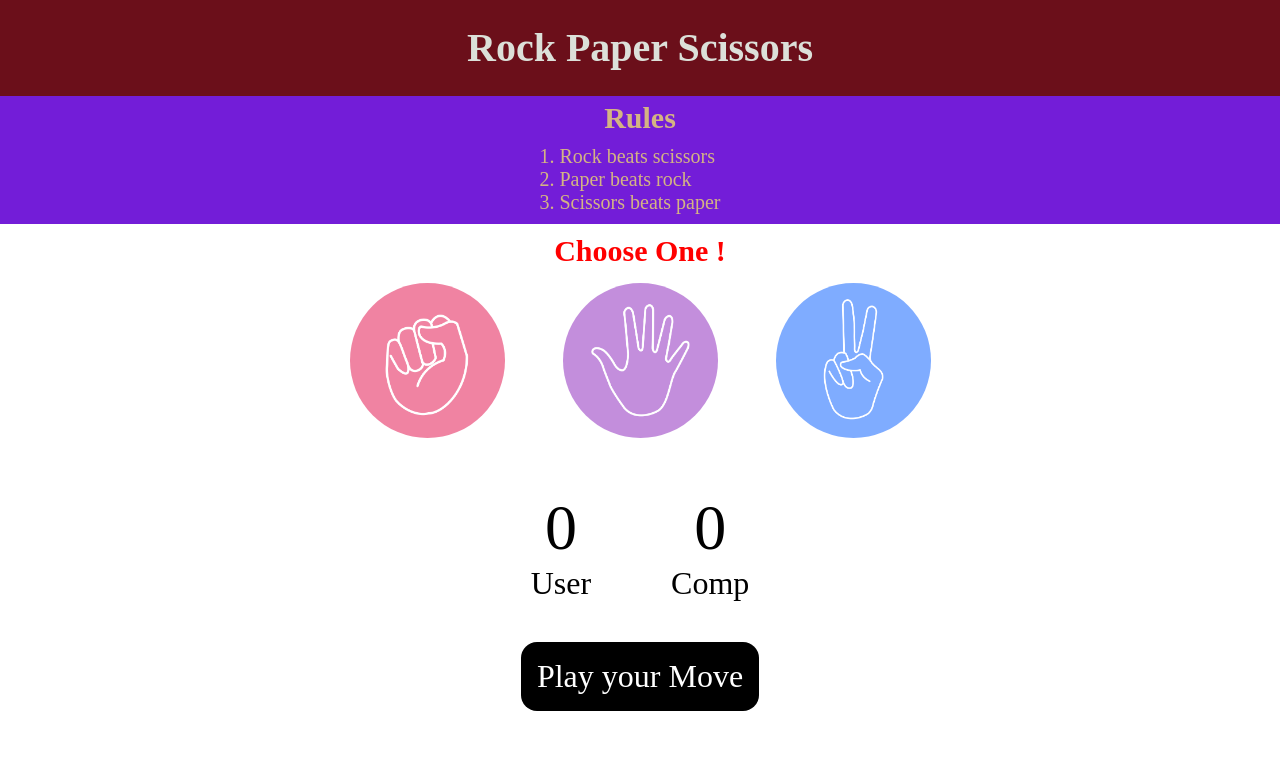
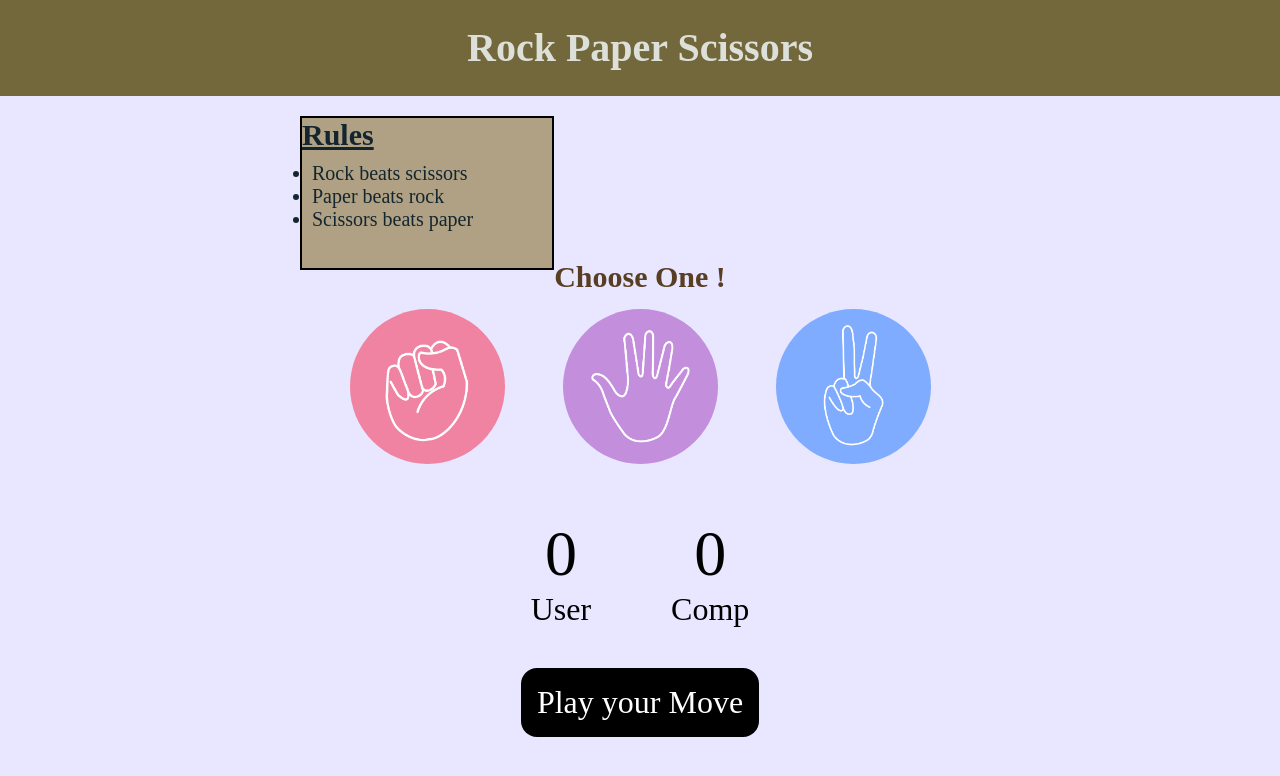
Before and after one commit to Silence-People/RockPaperScissor, a plain HTML site: page index.html in a window 1280 px wide. Drawn offline with Linux system fonts and the light colour scheme.

Commit message:
The final product with complete HTML, CSS and JavaScript

```diff
--- a/app.js
+++ b/app.js
@@ -21,13 +21,13 @@ const drawGame = () =>{   //in case of a draw.
 
 const showWinner = (userWin, userChoice, compChoice) =>{ // when there is a proper result.
     if (userWin) {
-        msg.innerText = `You WIN! Your ${userChoice} beats ${compChoice}`;
+        msg.innerText = `You WIN! Your ${userChoice.toUpperCase()} beats ${compChoice.toUpperCase()}!`;
         msg.style.backgroundColor ="green";
         userScore++;
         userScorePara.innerText = userScore;
         console.log(userScorePara);
     }else{
-        msg.innerText = `You LOSE! ${compChoice} beats your ${userChoice}`;
+        msg.innerText = `You LOSE! ${compChoice.toUpperCase()} beats your ${userChoice.toUpperCase()}!`;
         msg.style.backgroundColor ="red";
         compScore++;
         compScorePara.innerText = compScore;
--- a/style.css
+++ b/style.css
@@ -2,9 +2,12 @@
     margin: 0;
     padding: 0;
 }
+body{
+    background-color: #E9E6FF;
+}
 
 .heading{
-    background-color:#6b0f1a ;
+    background-color:#73683b ;
     height: 12vh;
     line-height: 12vh;
     text-align: center;
@@ -14,30 +17,31 @@ h1{
     color: #dce0d9;
 }
 .rules{
-    display: flex;
-    flex-direction: column;
-    align-items: center;
-    justify-content: center;
     width: 100%;
-    background-color: #731dd8;
+    background-color: #B0A084;
+    height: 150px;
+    width: 250px;
+    position: relative;
+    top: 20px;
+    left: 300px;
+    border: 2px solid black;
 
 }
 .main-heading{
     font-size: 30px;
-    color: #d4b483;
-    margin-top: 5px;
-    text-align: center;
+    color: #13262F;
+    text-decoration: underline;
+
 }
-
-.list{
-    list-style: numbers;
+ul{
+    list-style-type:disc;
     margin: 10px;
-    color: #d4b483;
+    color: #13262F;
     font-size: 20px;
 }
 .second-heading{
     font-size: 30px;
-    color: red;
+    color: #583E23;
     margin: 10px;
     text-align: center;
 
```
